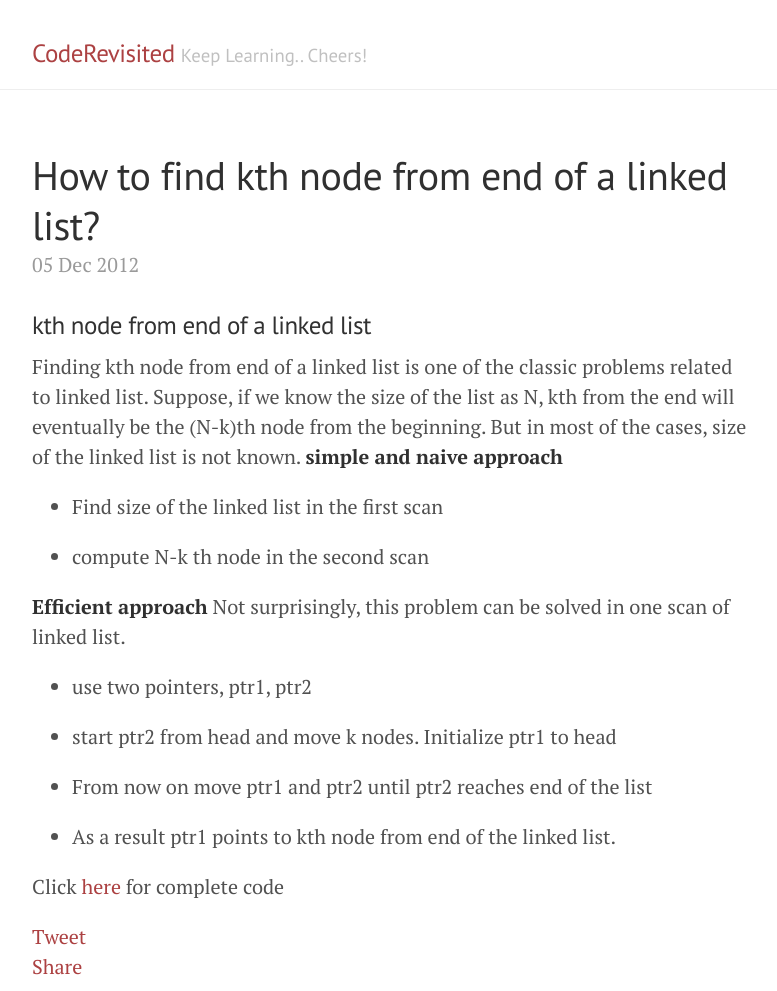
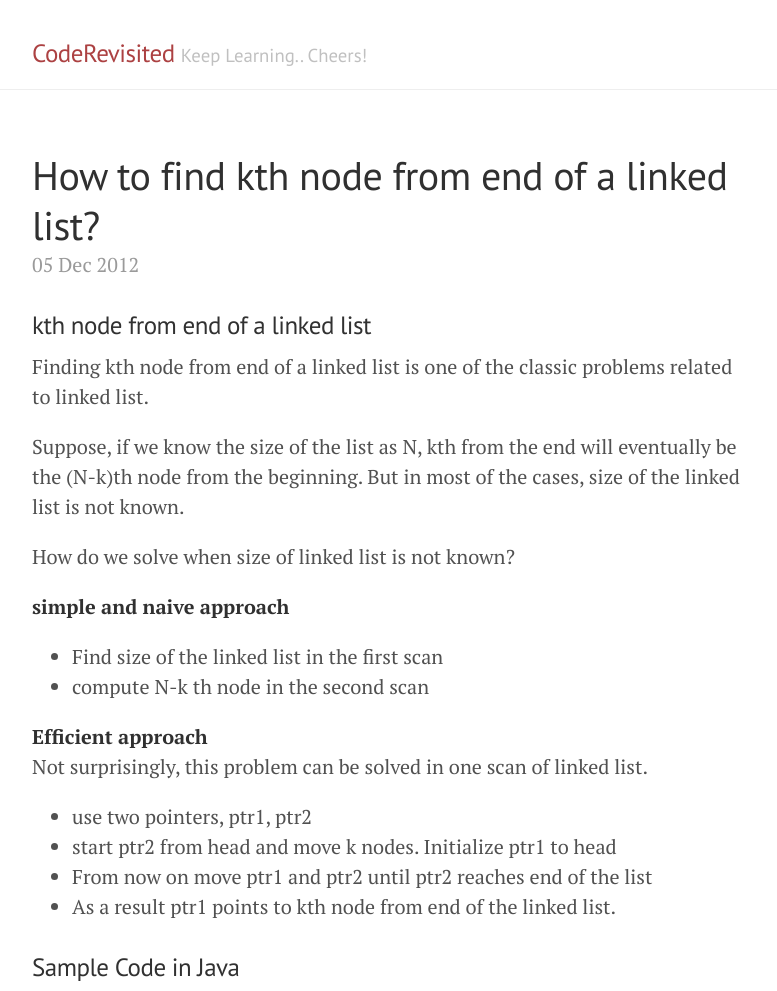
Before and after one commit to sureshsajja/sureshsajja.github.io, a Jekyll site: the page built from _posts/2012-12-05-kth-node-from-end-of-a-linked-list.markdown, in a window 1280 px wide and 1400 px high. Shown: the part 102-1093 px from the top of the window, without its empty margins (248-1025 px from the left). Built offline with Jekyll 4.4.1, drawn with Linux system fonts in a browser that asks for light colours; comment, search, counter and statistics services are not loaded; some of the changed text lies outside the part shown.

Commit message:
KthNodeFromLast

```diff
--- a/_posts/2012-12-05-kth-node-from-end-of-a-linked-list.markdown
+++ b/_posts/2012-12-05-kth-node-from-end-of-a-linked-list.markdown
@@ -1,58 +1,47 @@
 ---
-author: sureshsajja
+layout: post
+title: How to find kth node from end of a linked list?
+description: kth node from end of a linked list, Java code to kth node from end of a linked list, linked list
 comments: true
-date: 2012-12-05 01:37:12+00:00
-layout: post
-#link: http://coderevisited.com/kth-node-from-end-of-a-linked-list/
-slug: kth-node-from-end-of-a-linked-list
-title: How to find kth node from end of a linked list?
-wordpress_id: 276
 categories:
-- Algorithms
 - Interview
 - Java
+- Linked list
 tags:
+- java
 - Linked list
+author: sureshsajja
 ---
 
 ### kth node from end of a linked list
 
+Finding kth node from end of a linked list is one of the classic problems related to linked list.
 
-Finding kth node from end of a linked list is one of the classic problems related to linked list.
 Suppose, if we know the size of the list as N, kth from the end will eventually be the (N-k)th node from the beginning.
 But in most of the cases, size of the linked list is not known.
+
+How do we solve when size of linked list is not known?
+
 **simple and naive approach**
-
-
-
-
-  * Find size of the linked list in the first scan
-
-
-  * compute N-k th node in the second scan
-
+* Find size of the linked list in the first scan
+* compute N-k th node in the second scan
 
 **Efficient approach**
 Not surprisingly, this problem can be solved in one scan of linked list.
 
+* use two pointers, ptr1, ptr2
+* start ptr2 from head and move k nodes. Initialize ptr1 to head
+* From now on move ptr1 and ptr2 until ptr2 reaches end of the list
+* As a result ptr1 points to kth node from end of the linked list.
 
 
+### Sample Code in Java
 
-  * use two pointers, ptr1, ptr2
+{% gist f81bb80f823e7eed87aab0c2dadde013 %}
 
 
-  * start ptr2 from head and move k nodes. Initialize ptr1 to head
+This problem can be solved using recursive approach.
 
-
-  * From now on move ptr1 and ptr2 until ptr2 reaches end of the list
-
-
-  * As a result ptr1 points to kth node from end of the linked list.
-
-
-
-
-
-
+{% gist 863e5ab0d51b22318a9c68fad41b2bc9 %}
 
 Click [here](https://github.com/sureshsajja/CodeRevisited/tree/master/src/com/coderevisited/linkedlists) for complete code
```
